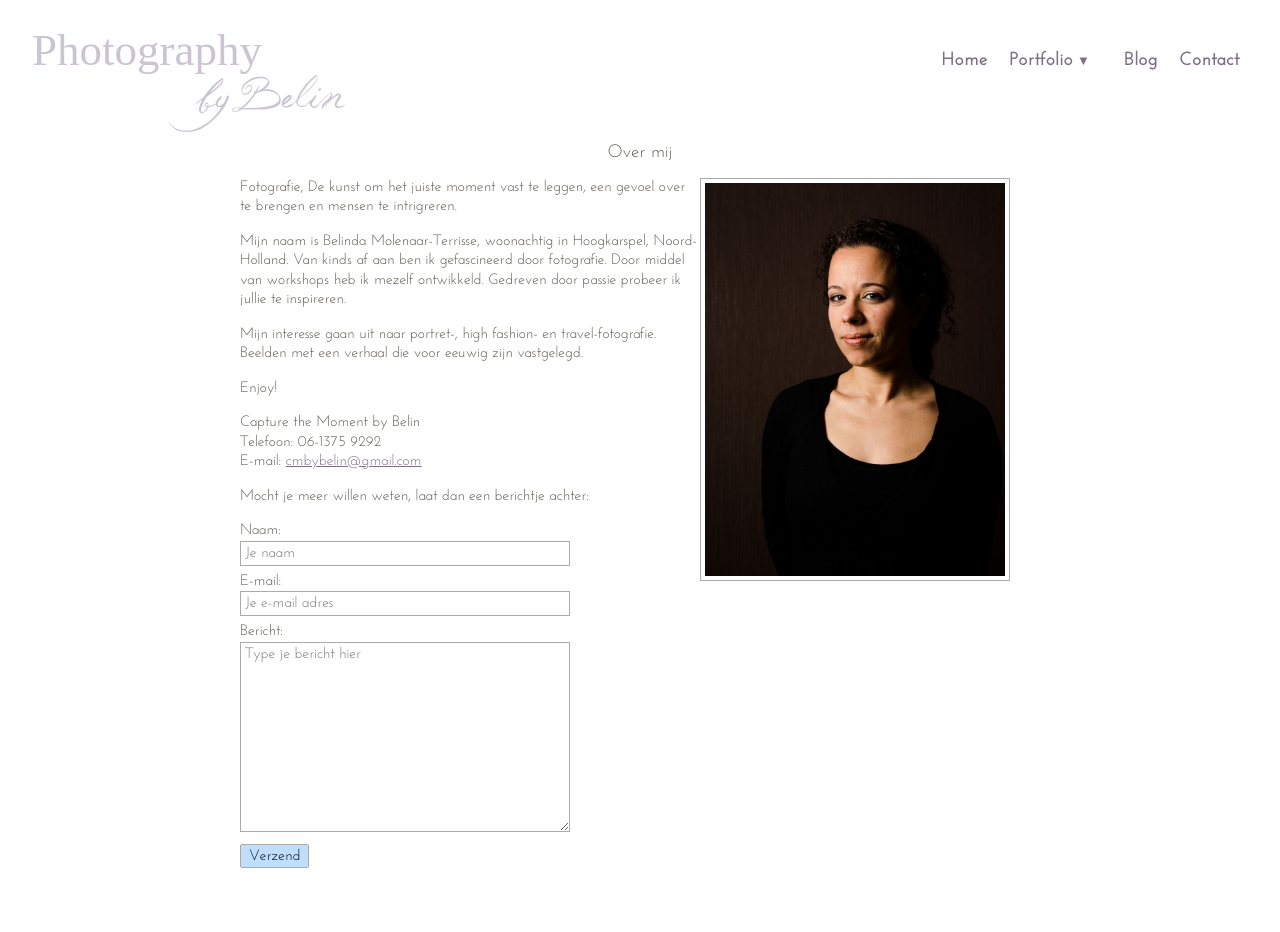
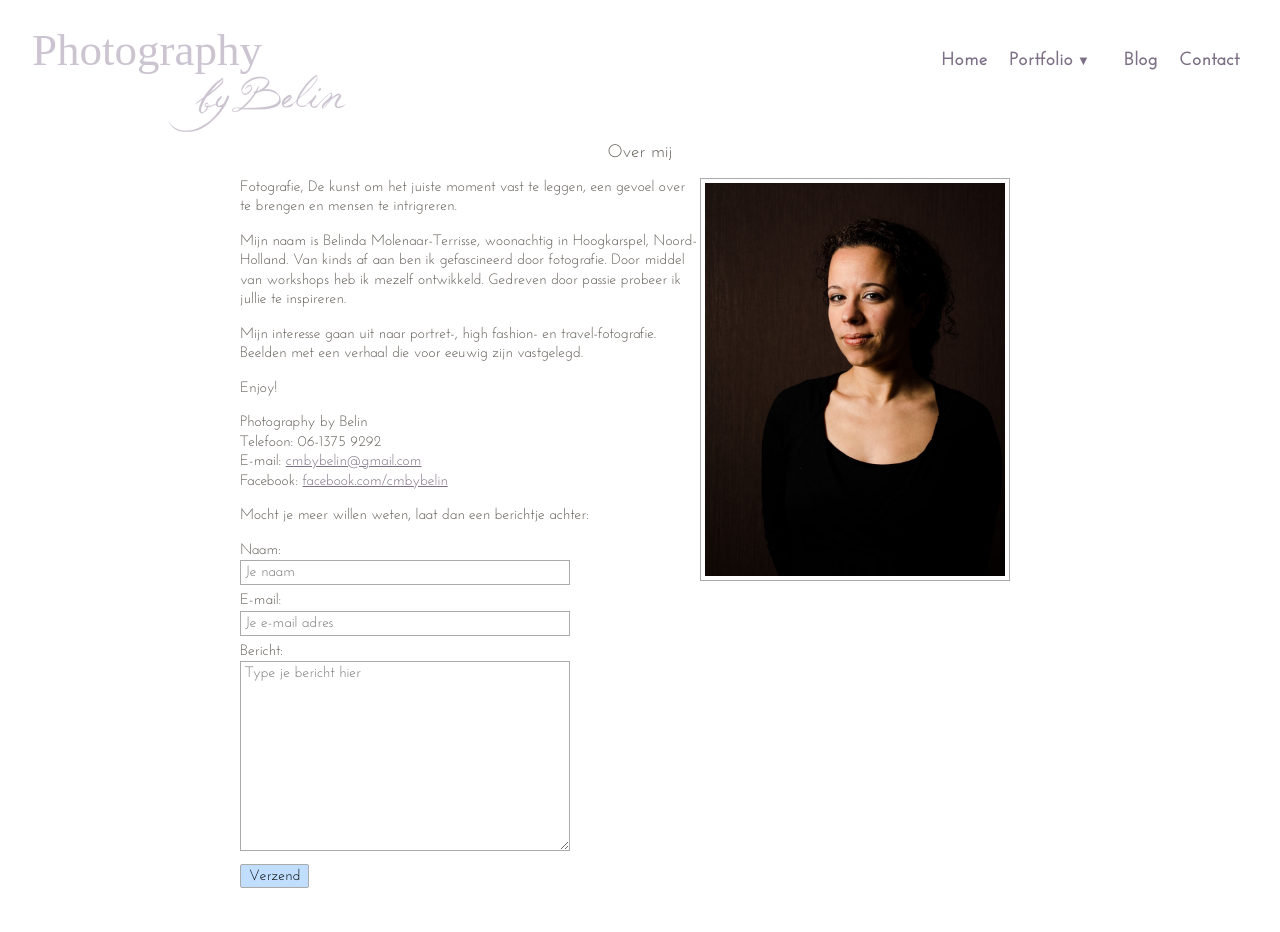
Before and after one commit to cmbybelin/cmbybelin.github.io, a Jekyll site: the page built from contact.md, in a window 1280 px wide. Built offline with Jekyll 4.4.1, drawn with Linux system fonts in a browser that asks for light colours; nearby versions of some CDN libraries; some web fonts are replaced.

Commit message:
Update contact page.

```diff
--- a/contact.md
+++ b/contact.md
@@ -17,15 +17,16 @@ Mijn interesse gaan uit naar portret-, high fashion- en travel-fotografie.<br/>B
 Enjoy!
 
 <div class="vcard">
-    <div class="fn org">Capture the Moment by Belin</div>
+    <div class="fn org">Photography by Belin</div>
     <div>Telefoon: <span class="tel">06-1375 9292</span></div>
     <div>E-mail: <a href="mailto:cmbybelin@gmail.com" class="email">cmbybelin@gmail.com</a></div>
+    <div>Facebook: <a href="https://www.facebook.com/cmbybelin" class="facebook">facebook.com/cmbybelin</a></div>
+
 </div>
 
 Mocht je meer willen weten, laat dan een berichtje achter:
 
 <form action="https://getsimpleform.com/messages?form_api_token=84cf3f47b43b7b5a616bd93710510116" method="post">
-  <!-- the redirect_to is optional, the form will redirect to the referrer on submission -->
   <input type='hidden' name='redirect_to' value='http://cmbybelin.com/contact-thanks.html' />
 
   <label for="f_name">Naam:</label>
```
